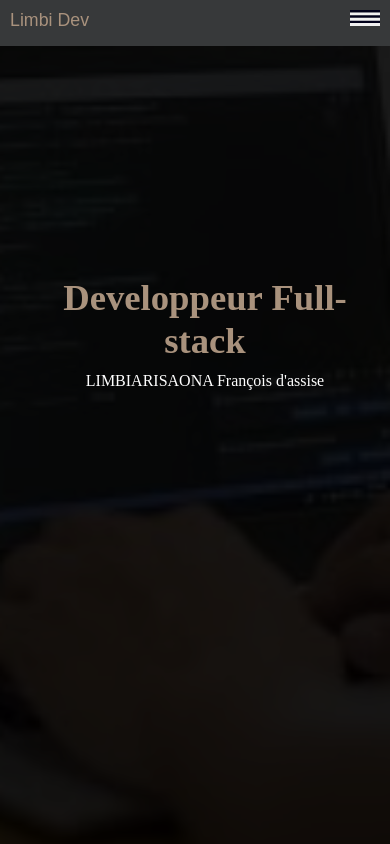
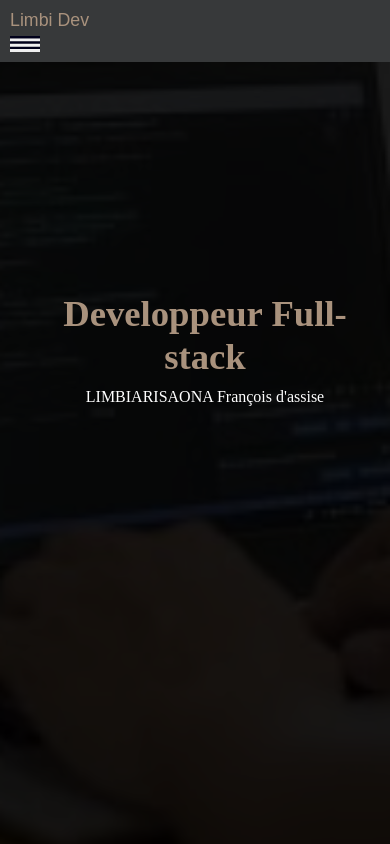
Before and after one commit to Limbi32/Limbidev, a React (Vite) app: page / in a window 390 px wide. Shown: the top 844 px of the page. Built offline with nearby package versions, Linux system fonts and the light colour scheme.

Commit message:
mise a jour25 2.3

```diff
--- a/src/App.css
+++ b/src/App.css
@@ -292,9 +292,7 @@ footer .cop{
   }
 
   .container header nav button{
-   position: fixed;
-   top: 10px;
-   right: 10px;
+
 
    border: none;
   outline: #fff;
```
